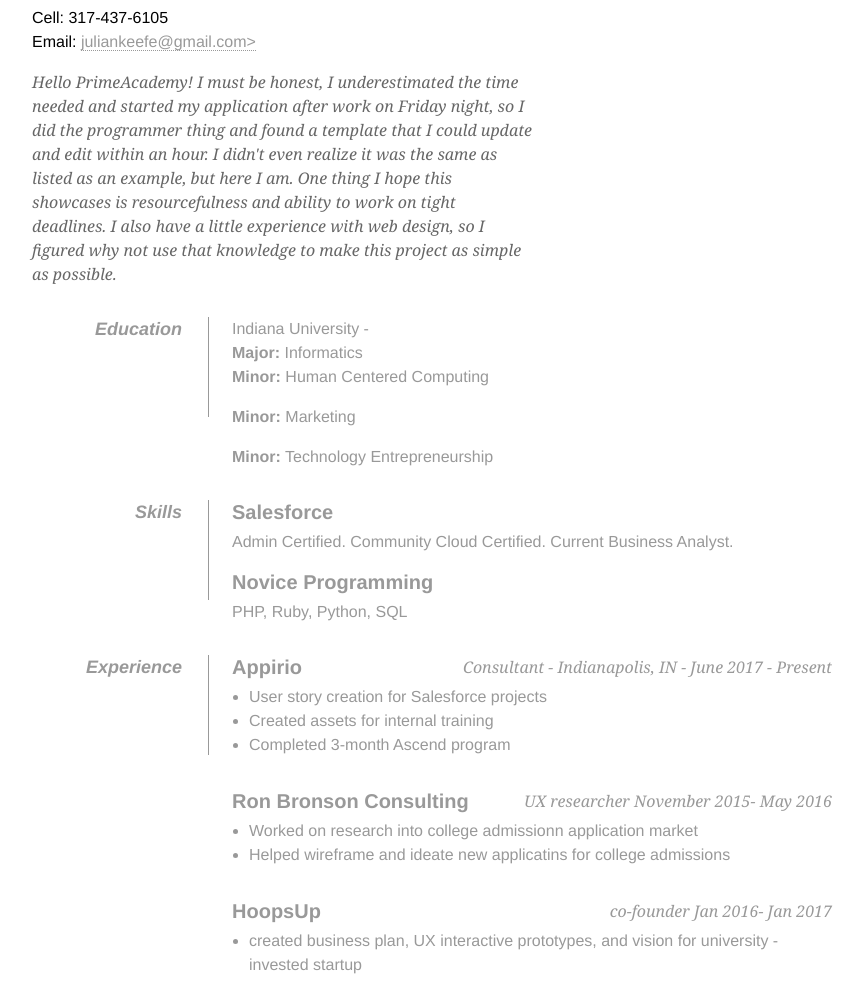
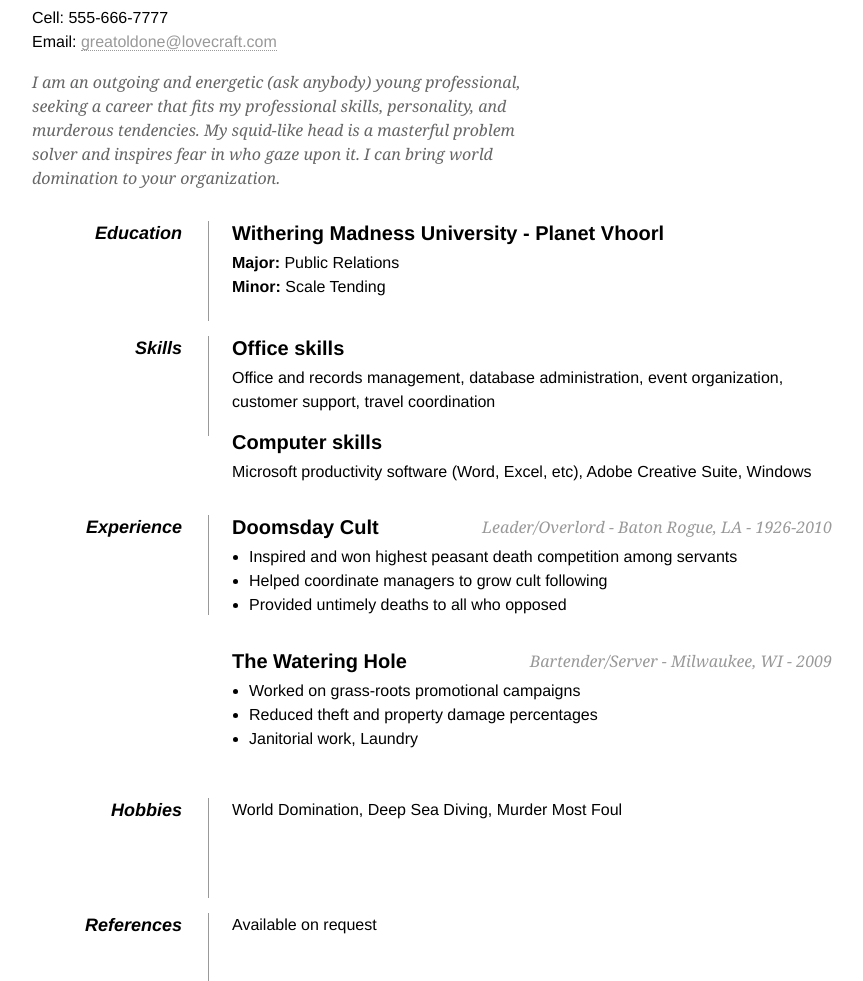
Before and after one commit to juliankeefe/juliankeefeprime.github.io, a plain HTML site: page index.html in a window 1280 px wide. Shown: the part 91-1072 px from the top of the page, without its empty margins (208-1071 px from the left). Drawn offline with Linux system fonts and the light colour scheme.

Commit message:
Add files via upload

```diff
--- a/index.html
+++ b/index.html
@@ -6,7 +6,7 @@
 <head>
      <meta http-equiv="Content-Type" content="text/html; charset=utf-8"/>
 
-     <title>Julian Keefe</title>
+     <title>One Page Resume</title>
 
      <style type="text/css">
         * { margin: 0; padding: 0; }
@@ -33,23 +33,26 @@
 
     <div id="page-wrap">
 
-        <img src="images/photo125px.png" alt="julian" id="pic" />
+        <img src="images/cthulu.png" alt="Photo of Cthulu" id="pic" />
 
         <div id="contact-info" class="vcard">
 
             <!-- Microformats! -->
 
-            <h1 class="fn">Julian Keefe</h1>
+            <h1 class="fn">C'thulhu</h1>
 
             <p>
-                Cell: <span class="tel">317-437-6105</span><br />
-                Email: <a class="email" href="mailto:juliankeefe@gmail.com">juliankeefe@gmail.com>
+                Cell: <span class="tel">555-666-7777</span><br />
+                Email: <a class="email" href="mailto:greatoldone@lovecraft.com">greatoldone@lovecraft.com</a>
             </p>
         </div>
 
         <div id="objective">
             <p>
-                Hello PrimeAcademy! I must be honest, I underestimated the time needed and started my application after work on Friday night, so I did the programmer thing and found a template that I could update and edit within an hour. I didn't even realize it was the same as listed as an example, but here I am. One thing I hope this showcases is resourcefulness and ability to work on tight deadlines. I also have a little experience with web design, so I figured why not use that knowledge to make this project as simple as possible.
+                I am an outgoing and energetic (ask anybody) young professional, seeking a
+                career that fits my professional skills, personality, and murderous tendencies.
+                My squid-like head is a masterful problem solver and inspires fear in who gaze upon it.
+                I can bring world domination to your organization.
             </p>
         </div>
 
@@ -59,58 +62,53 @@
             <dd class="clear"></dd>
 
             <dt>Education</dt>
-            <dd>Indiana University - </h2>
-                <p><strong>Major:</strong> Informatics<br />
-                   <strong>Minor:</strong> Human Centered Computing</p>
-                   <strong>Minor:</strong> Marketing</p>
-                   <strong>Minor:</strong> Technology Entrepreneurship </p>
+            <dd>
+                <h2>Withering Madness University - Planet Vhoorl</h2>
+                <p><strong>Major:</strong> Public Relations<br />
+                   <strong>Minor:</strong> Scale Tending</p>
             </dd>
 
             <dd class="clear"></dd>
 
             <dt>Skills</dt>
             <dd>
-                <h2>Salesforce</h2>
-                <p>Admin Certified. Community Cloud Certified. Current Business Analyst.</p>
+                <h2>Office skills</h2>
+                <p>Office and records management, database administration, event organization, customer support, travel coordination</p>
 
-                <h2>Novice Programming</h2>
-                <p>PHP, Ruby, Python, SQL</p>
+                <h2>Computer skills</h2>
+                <p>Microsoft productivity software (Word, Excel, etc), Adobe Creative Suite, Windows</p>
             </dd>
 
             <dd class="clear"></dd>
 
             <dt>Experience</dt>
             <dd>
-                <h2>Appirio <span> Consultant - Indianapolis, IN - June 2017 - Present</span></h2>
+                <h2>Doomsday Cult <span>Leader/Overlord - Baton Rogue, LA - 1926-2010</span></h2>
                 <ul>
-                    <li>User story creation for Salesforce projects</li>
-                    <li>Created assets for internal training</li>
-                    <li>Completed 3-month Ascend program </li>
+                    <li>Inspired and won highest peasant death competition among servants</li>
+                    <li>Helped coordinate managers to grow cult following</li>
+                    <li>Provided untimely deaths to all who opposed</li>
                 </ul>
 
-                <h2> Ron Bronson Consulting <span>UX researcher November 2015- May 2016</span></h2>
+                <h2>The Watering Hole <span>Bartender/Server - Milwaukee, WI - 2009</span></h2>
                 <ul>
-                    <li>Worked on research into college admissionn application market</li>
-                    <li>Helped wireframe and ideate new applicatins for college admissions </li>
+                    <li>Worked on grass-roots promotional campaigns</li>
+                    <li>Reduced theft and property damage percentages</li>
+                    <li>Janitorial work, Laundry</li>
                 </ul>
-
-                <h2> HoopsUp<span>co-founder Jan 2016- Jan 2017 </span></h2>
-                <ul>
-                    <li>created business plan, UX interactive prototypes, and vision for university - invested startup </li>
-                    <li> launched site as wordpress that enabled users to sign-up for listed basketball games  </li>
-                </ul>
-
-
             </dd>
 
             <dd class="clear"></dd>
 
             <dt>Hobbies</dt>
-            <dd>Reading, Podcasts, Soccer, Music, Basketball, Surfing the Internet (does that count as a hobby), Hiking/ outdoors.</dd>
+            <dd>World Domination, Deep Sea Diving, Murder Most Foul</dd>
 
             <dd class="clear"></dd>
 
+            <dt>References</dt>
+            <dd>Available on request</dd>
 
+            <dd class="clear"></dd>
         </dl>
 
         <div class="clear"></div>
```
